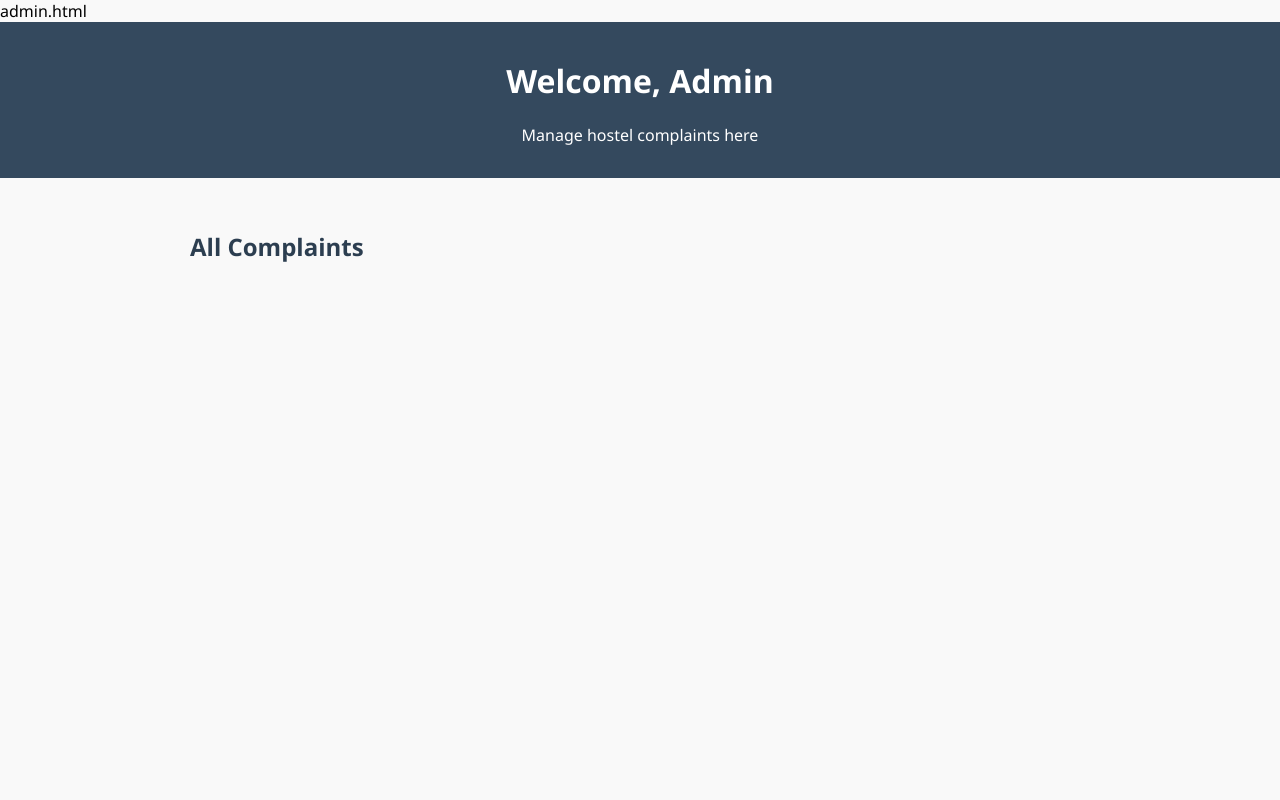
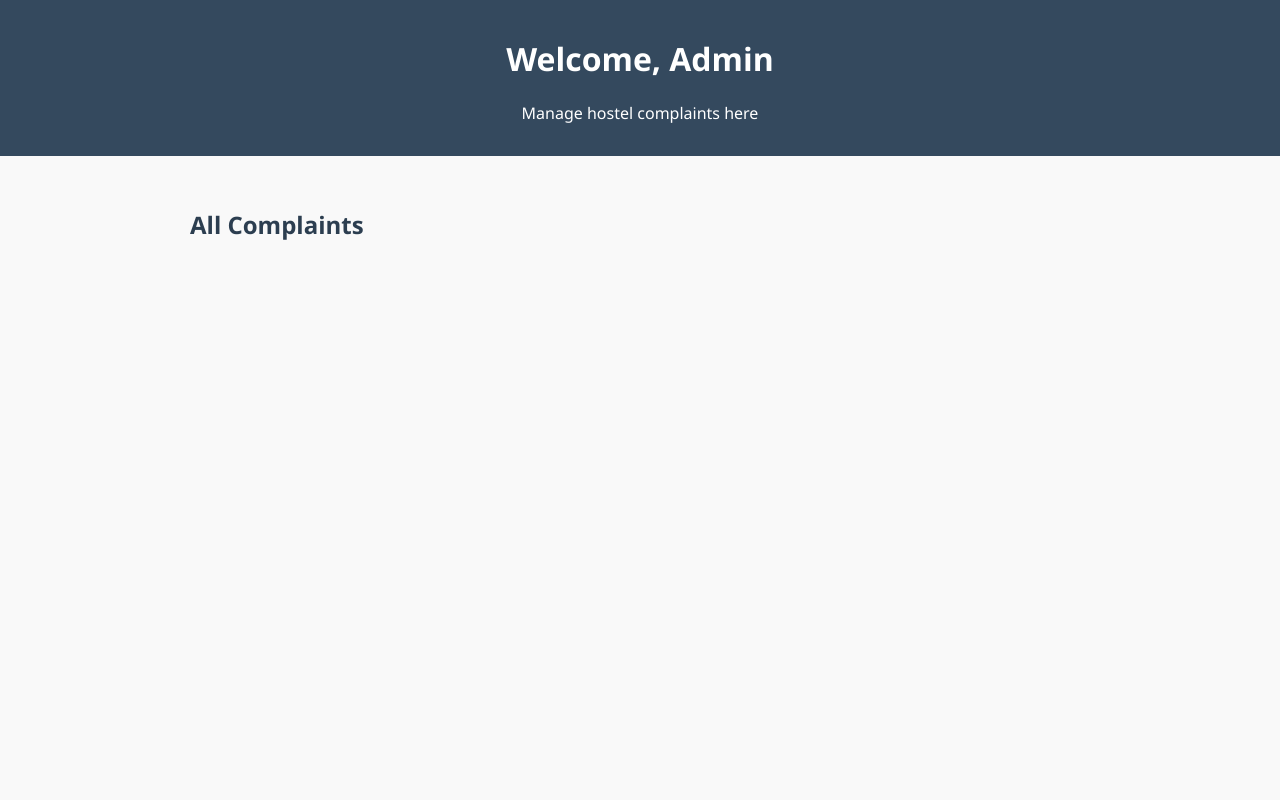
Before and after one commit to Nikithap2002/smart-hostel-management-system, a Flask app: page /admin in a window 1280 px wide. Run offline with Flask 3, Linux system fonts and the light colour scheme; data comes from the database, SQL or seed files in the repository; data that the repository does not hold is empty.

Commit message:
admin.html

```diff
--- a/templates/admin.html
+++ b/templates/admin.html
@@ -1,6 +1,3 @@
-admin.html
-
-
 
 <!DOCTYPE html>
 <html lang="en">
```
